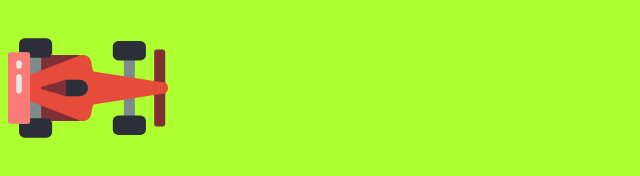
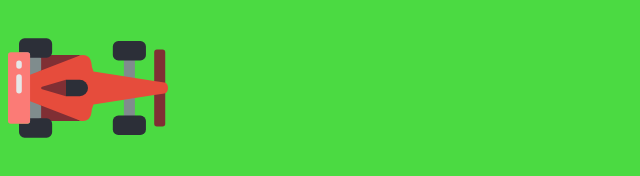
Before and after one commit to angelsleung/driving-game, a website: page index.html in a window 1280 px wide. Shown: the whole page, without its empty margins (0-640 px from the left). Drawn offline with Linux system fonts and the light colour scheme.

Commit message:
Changed the background color from green-yellow to the shade of green in the provided example. #2

```diff
--- a/styles.css
+++ b/styles.css
@@ -3,7 +3,7 @@
 }
 
 body {
-  background-color: greenyellow;
+  background-color: #4bda42;
 }
 
 .car {
```
